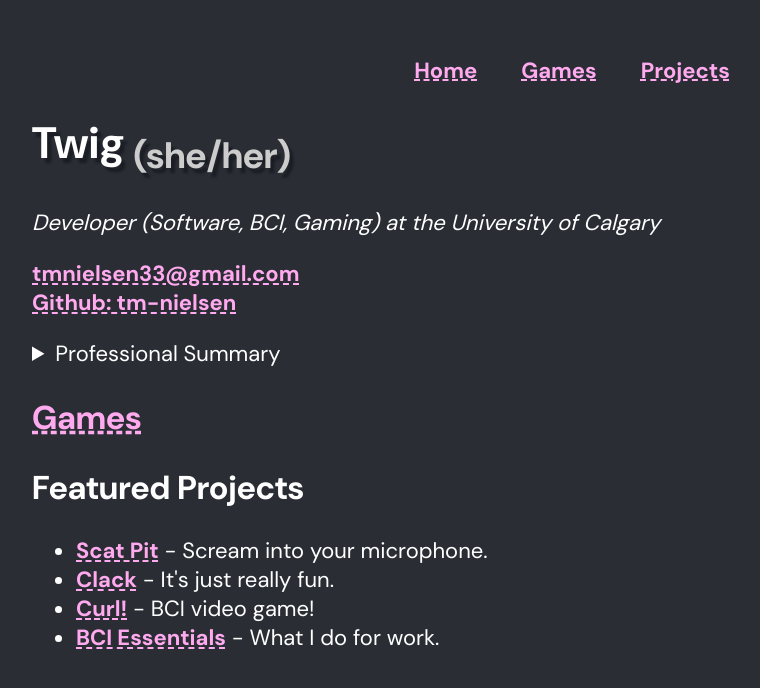
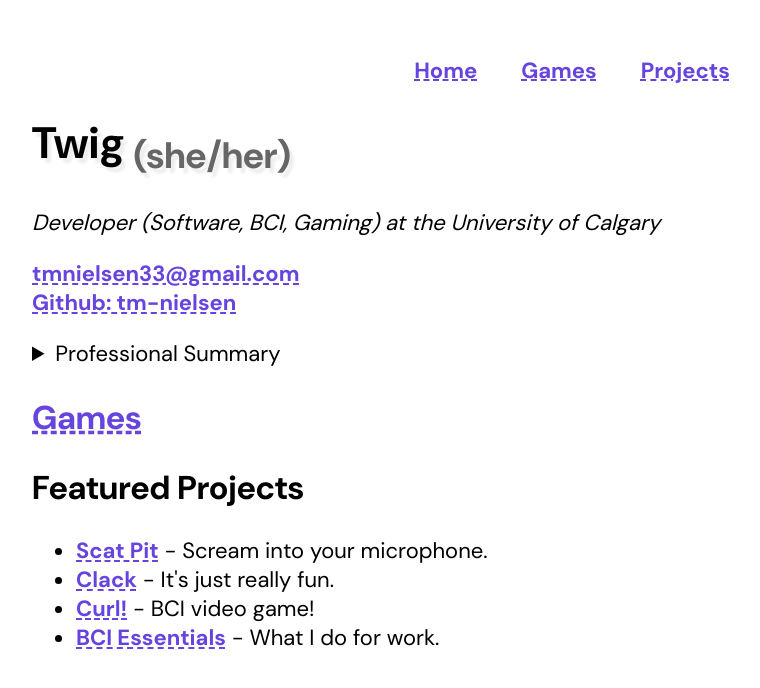
Before and after one commit to tm-nielsen/portfolio-site, a Jekyll site: the page built from index.md, in a window 1280 px wide. Shown: the top 688 px of the page, without its empty margins (68-828 px from the left). Built offline with Jekyll 4.4.1, drawn with Linux system fonts in a browser that asks for light colours.

Commit message:
Implemented light/dark style

```diff
--- a/css/style.css
+++ b/css/style.css
@@ -1,11 +1,13 @@
 body {
-  --bg-colour: #2a2d34;
-  --main-colour: #fff;
-  --accent-colour: #fae;
-  --bg-accent-colour: #1a1d24;
+  color-scheme: light dark;
 
-  --main-colour-faded: #ccc;
-  --accent-colour-faded: #c9b;
+  --bg-colour: light-dark(#fff, #2a2d34);
+  --main-colour: light-dark(#000, #fff);
+  --accent-colour: light-dark(#64d, #fae);
+  --bg-accent-colour: light-dark(#eeeeee, #1a1d24);
+
+  --main-colour-faded: light-dark(#666, #ccc);
+  --accent-colour-faded: light-dark(#96f, #c9d);
 
   padding: 2vw 4vw;
 
```
